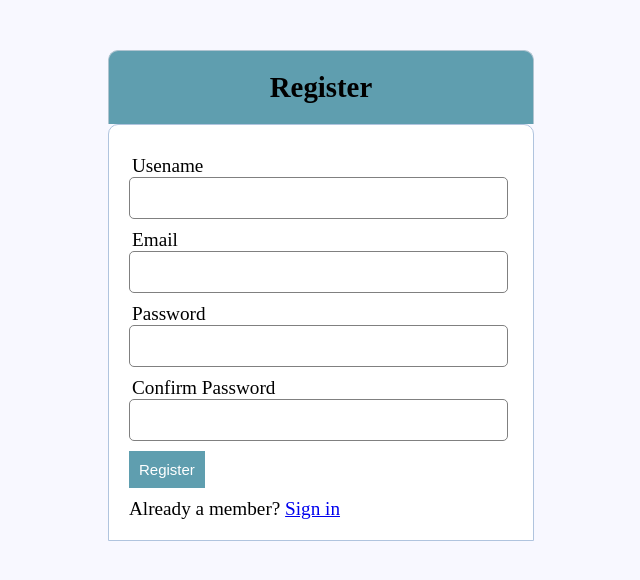
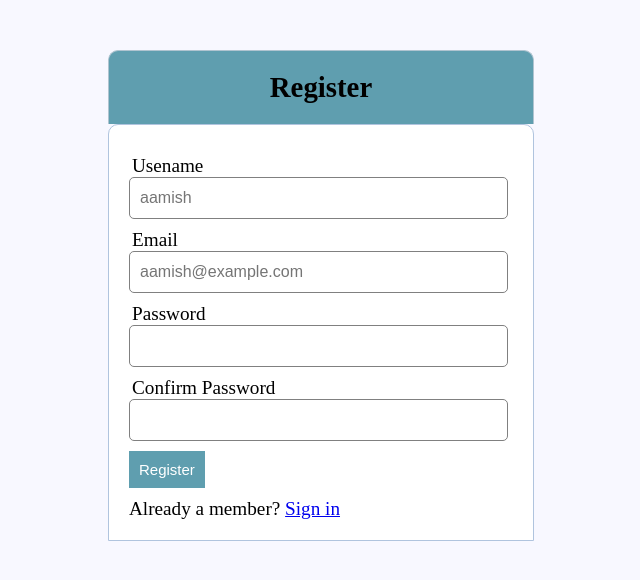
Before and after one commit to Techno-developers/WadProject, a PHP site: page /register.php in a window 1280 px wide. Shown: the top 580 px of the page, without its empty margins (319-959 px from the left). Run offline with PHP 8.4, Linux system fonts and the light colour scheme.

Commit message:
Add files via upload

```diff
--- a/register.php
+++ b/register.php
@@ -12,18 +12,20 @@
 </div>
 
  <form method="post" action="register.php">
+
  	 <?php include('errors.php');?>
     <div class="input-group">
     	<label>Usename</label>
-    	<input type="text" name="username" value="<?php echo $username;  ?>">
+    	<input type="text" name="username" value="<?php echo $username;  ?>" placeholder="aamish">
     </div>
     <div class="input-group">
     	<label>Email</label>
-    	<input type="text" name="email" value="<?php echo $email?>">
+    	<input type="text" name="email" value="<?php echo $email?>" placeholder="aamish@example.com">
     </div>
     <div class="input-group">
     	<label>Password</label>
     	<input type="password" name="password_1">
+
     </div>
     <div class="input-group">
     	<label>Confirm Password</label>
```
